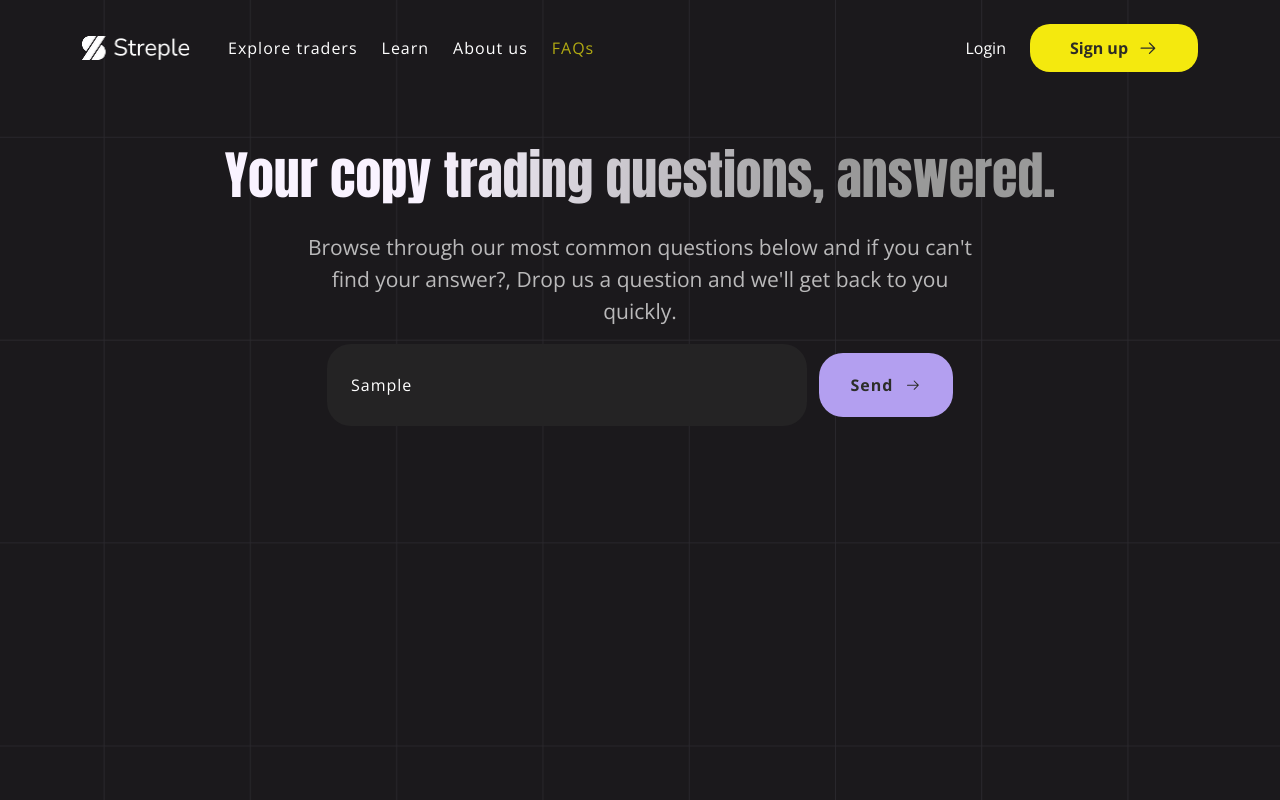
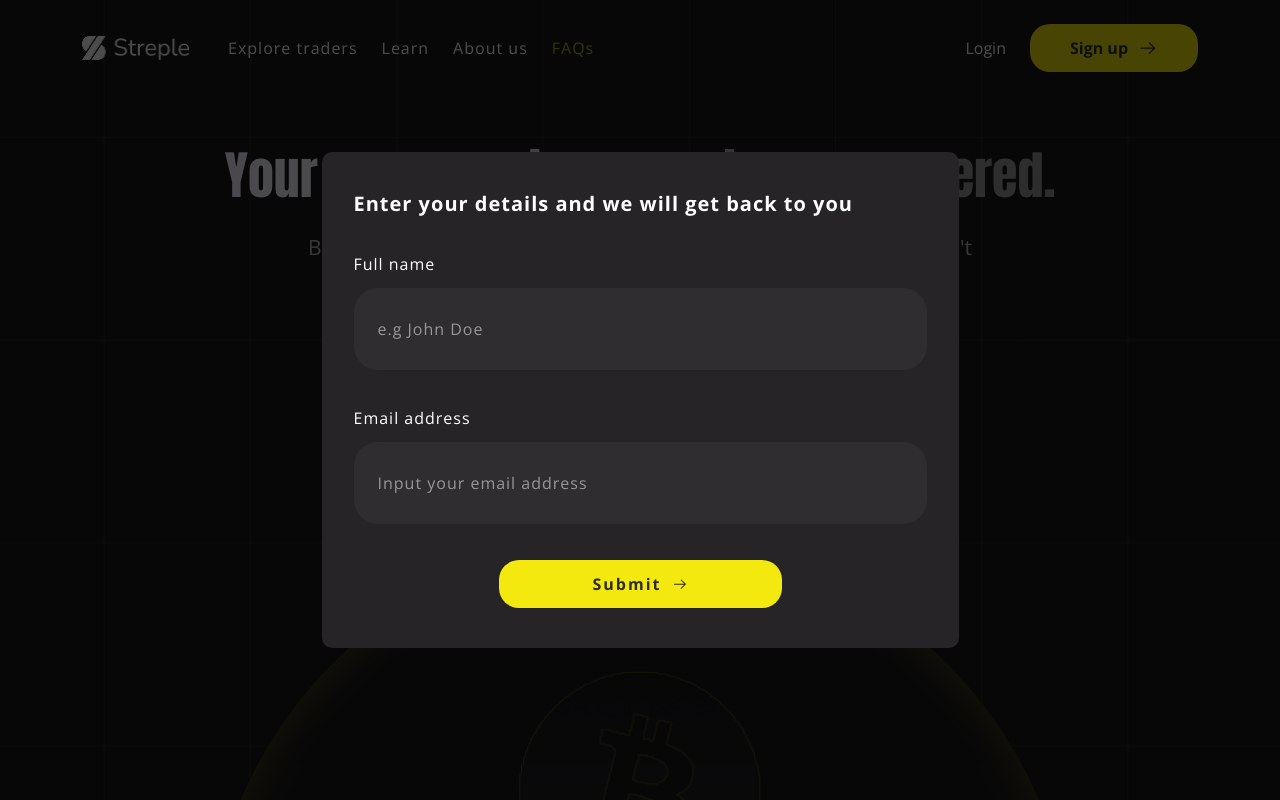
Before and after one commit to streple-labs/streple-website, a Next.js app: page /faq in a window 1280 px wide. Both pictures are taken after typing "Sample" into the empty fields and a click on the button "Send". Shown: the top 800 px of the page. Built offline with nearby package versions, Linux system fonts and the light colour scheme.

Commit message:
Add button cursor style to globals.css for improved UX

```diff
--- a/app/faq/page.tsx
+++ b/app/faq/page.tsx
@@ -1,22 +1,154 @@
+"use client";
+
+import Faq from "@/components/faq/Faq";
 import Footer from "@/components/footer/Footer";
 import Navbar from "@/components/navbar/Navbar";
-import React from "react";
+import { useState } from "react";
+import { GoArrowRight } from "react-icons/go";
 import { anton } from "../fonts";
-import { GoArrowRight } from "react-icons/go";
-import Faq from "@/components/faq/Faq";
-import Link from "next/link";
+import Image from "next/image";
 
 export default function page() {
+  const [formData, setFormData] = useState({
+    name: "",
+    email: "",
+    message: "",
+  });
+
+  const handleChange = (
+    e: React.ChangeEvent<HTMLInputElement | HTMLTextAreaElement>
+  ) => {
+    setFormData((prev) => ({ ...prev, [e.target.name]: e.target.value }));
+  };
+
+  const [showModal, setShowModal] = useState(false);
+  const [showMessage, setShowMessage] = useState(false);
+  const toggleModal = () => {
+    setShowModal((prev) => !prev);
+  };
+
+  const [submitted, setSubmitted] = useState(false);
+
   return (
     <main className="flex flex-col">
+      {/* faq form modal */}
+      {showModal && (
+        <div className="fixed inset-0 flex items-center justify-center z-50">
+          <div className="absolute inset-0 bg-black/70" />
+          <div className="bg-[#262427] flex flex-col gap-9 py-10 px-8 rounded-[10px] w-full max-w-[637px] relative">
+            {submitted ? (
+              <>
+                <Image
+                  src={"/success.png"}
+                  alt="success"
+                  width={200}
+                  height={109}
+                  className="mx-auto"
+                />
+
+                <div className="space-y-3 mx-auto">
+                  <h4
+                    className={`${anton.className} text-[27px] leading-[150%] tracking-[2px] text-white font-normal`}
+                  >
+                    Thanks! You&apos;ll hear from us soon.
+                  </h4>
+                  <p className="text-base font-normal leading-6 tracking-[1px] text-white">
+                    Check your inbox for a reply from the Streple team.
+                  </p>
+                </div>
+
+                <button
+                  onClick={() => {
+                    toggleModal();
+                    setShowMessage(false);
+                    setSubmitted(false);
+                  }}
+                  type="button"
+                  title="go back"
+                  className="flex justify-center items-center xs:w-[283px] mx-auto h-[68px] md:h-[48px] rounded-[20px] px-4 py-3 gap-2.5 bg-[#F4E90E] hover:bg-[#CEC510]"
+                >
+                  <span className="font-bold text-sm md:text-base leading-[150%] tracking-[2px] text-[#2C2C26]">
+                    Go back
+                  </span>
+                </button>
+              </>
+            ) : (
+              <>
+                <h5 className="text-xl leading-6 tracking-[1px] text-white font-bold">
+                  Enter your details and we will get back to you
+                </h5>
+
+                <label className="space-y-3">
+                  <p className="text-white font-normal text-base leading-6 tracking-[1px]">
+                    Full name
+                  </p>
+                  <input
+                    value={formData.name}
+                    name="name"
+                    onChange={handleChange}
+                    type="text"
+                    placeholder="e.g John Doe"
+                    className="h-[82px] w-full text-base px-6 py-5 rounded-[20px] md:rounded-3xl gap-4 bg-[#302D30] text-white leading-6 tracking-[1px] placeholder:text-white/50 placeholder:text-xs sm:placeholder:text-base border-0 outline-0 ring-0"
+                  />
+                </label>
+                <label className="space-y-3">
+                  <p className="text-white font-normal text-base leading-6 tracking-[1px]">
+                    Email address
+                  </p>
+                  <input
+                    value={formData.email}
+                    name="email"
+                    onChange={handleChange}
+                    type="text"
+                    placeholder="Input your email address"
+                    className="h-[82px] w-full text-base px-6 py-5 rounded-[20px] md:rounded-3xl gap-4 bg-[#302D30] text-white leading-6 tracking-[1px] placeholder:text-white/50 placeholder:text-xs sm:placeholder:text-base border-0 outline-0 ring-0"
+                  />
+                </label>
+                {showMessage && (
+                  <label className="space-y-3">
+                    <p className="text-white font-normal text-base leading-6 tracking-[1px]">
+                      How can we help you?
+                    </p>
+                    <textarea
+                      minLength={10}
+                      value={formData.message}
+                      name="message"
+                      onChange={handleChange}
+                      placeholder="I'd like to..."
+                      className="h-[129px] w-full text-base px-6 py-5 rounded-[20px] md:rounded-3xl gap-4 bg-[#302D30] text-white leading-6 tracking-[1px] placeholder:text-white/50 placeholder:text-xs sm:placeholder:text-base border-0 outline-0 ring-0"
+                    />
+                  </label>
+                )}
+
+                <button
+                  onClick={() => {
+                    setSubmitted(true);
+                  }}
+                  type="button"
+                  title="submit form"
+                  className="flex flex-row justify-center items-center xs:w-[283px] mx-auto h-[68px] md:h-[48px] rounded-[20px] px-4 py-3 gap-2.5 bg-[#F4E90E] hover:bg-[#CEC510]"
+                >
+                  <span className="font-bold text-sm md:text-base leading-[150%] tracking-[2px] text-[#2C2C26]">
+                    Submit
+                  </span>
+                  <GoArrowRight size={16} className="text-[#2C2D28]" />
+                </button>
+              </>
+            )}
+          </div>
+        </div>
+      )}
+
+      {/* faq page */}
       <section className="flex flex-col hero-section-bg">
-        <div className="min-h-[80vh] xxl:min-h-screen w-full relative overflow-hidden">
+        <div className="min-h-screen w-full relative overflow-hidden">
           <Navbar />
-          <div className="absolute xxl:size-[60%] top-[70%] left-[21%] bg-no-repeat bg-[url('../public/eclipse.png')]" />
-          <div className="absolute xxl:size-[20%] top-[85%] left-[41%] bg-no-repeat bg-[url('../public/bitcoin-faq.png')]" />
-          <div className="absolute xxl:size-[620px] top-[10%] left-[62%] bg-no-repeat bg-[url('../public/yellow-shimmer.png')] -rotate-90" />
 
-          <div className="relative flex flex-col mx-auto w-916-h-603-xl w-732-h-482-xl xxl:w-[1030px] my-10 md:my-16 gap-[17px] items-center text-center px-2">
+          <div className="absolute size-[280px] min-[320px]:size-[315px] sm:size-[650px] xl:size-[868px] -bottom-[220px] sm:-bottom-[480px] xl:-bottom-[600px] left-1/2 -translate-x-1/2 bg-contain bg-no-repeat bg-[url('../public/eclipse.png')]" />
+          <div className="absolute size-[124px] sm:size-[186px] xl:size-[242px] -bottom-[70px] sm:-bottom-[90px] xl:-bottom-[110px]  left-1/2 -translate-x-1/2 bg-no-repeat bg-contain bg-[url('../public/bitcoin-faq.png')]" />
+          {/* <div className="absolute size-[620px] bottom-0 right-0 bg-no-repeat bg-[url('../public/yellow-shimmer.png')] -rotate-90" /> */}
+
+          <div className="relative flex flex-col mx-auto w-916-h-603-xl w-732-h-482-xl xxl:w-[1030px] my-16 gap-[17px] items-center text-center px-2">
             <h3
               className={`justify-center items-center font-normal leading-[150%] tracking-[2%] text-2xl xs:text-[27px] sm:text-3xl md:text-5xl lg:text-[52px] max-w-[940px] text-gradient-copy-top-traders ${anton.className}`}
             >
@@ -31,14 +163,19 @@ export default function page() {
 
             <div className="flex flex-col sm:flex-row justify-center items-center gap-3 w-full">
               <input
+                minLength={10}
+                value={formData.message}
+                name="message"
+                onChange={handleChange}
                 type="text"
                 placeholder="Ask your question"
                 className="h-[82px] w-full sm:w-[480px] text-base px-6 py-5 rounded-[20px] md:rounded-3xl gap-4 bg-[#242324] text-white leading-6 tracking-[1px] placeholder:text-white/50 placeholder:text-xs sm:placeholder:text-base border-0 outline-0 ring-0"
               />
 
               <button
+                onClick={toggleModal}
                 type="button"
-                className="flex h-[64px] w-full sm:w-[134px] items-center justify-center rounded-3xl px-4 py-3 gap-3 bg-[#B39FF0] font-bold tracking-[1px] leading-6 text-base text-[#2C2D28]"
+                className="ring-0 border-0 outline-0 flex h-[64px] w-full sm:w-[134px] items-center justify-center rounded-3xl px-4 py-3 gap-3 bg-[#B39FF0] font-bold tracking-[1px] leading-6 text-base text-[#2C2D28]"
               >
                 Send
                 <GoArrowRight size={16} />
@@ -72,18 +209,20 @@ export default function page() {
           </p>
 
           <div className="flex items-center mx-auto">
-            <Link
-              href="#"
+            <button
+              onClick={() => {
+                toggleModal();
+                setShowMessage(true);
+              }}
+              type="button"
+              title="contact support"
               className="flex flex-row justify-center items-center xs:w-[283px] h-[68px] md:h-[48px] rounded-[20px] px-4 py-3 gap-2.5 bg-[#F4E90E] hover:bg-[#CEC510]"
             >
               <span className="font-bold text-sm md:text-base leading-[150%] tracking-[2px] text-[#2C2C26]">
                 Contact support
               </span>
-              {/* <GoArrowRight
-                size={16}
-                className="text-[#2C2D28] hidden md:block"
-              /> */}
-            </Link>
+              <GoArrowRight size={16} className="text-[#2C2D28]" />
+            </button>
           </div>
         </div>
       </section>
--- a/app/globals.css
+++ b/app/globals.css
@@ -12,6 +12,10 @@ body {
 * {
   /* outline: 1px solid red; */
   @apply duration-300 ease-in-out transition-all;
+}
+
+button {
+  cursor: pointer;
 }
 
 .text-gradient-copy-top-traders {
```
Also changed, not shown: public/success.png (added).
